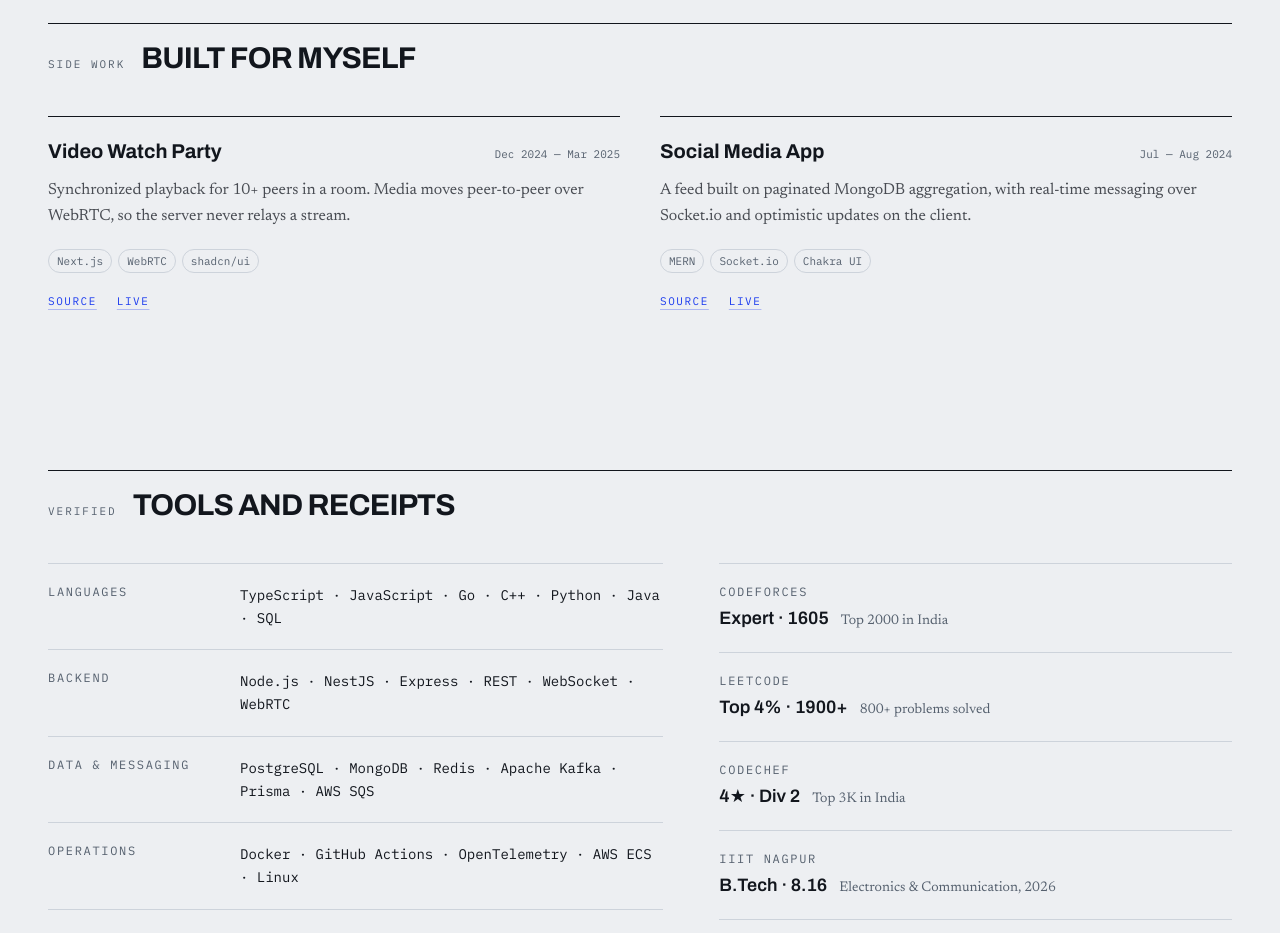
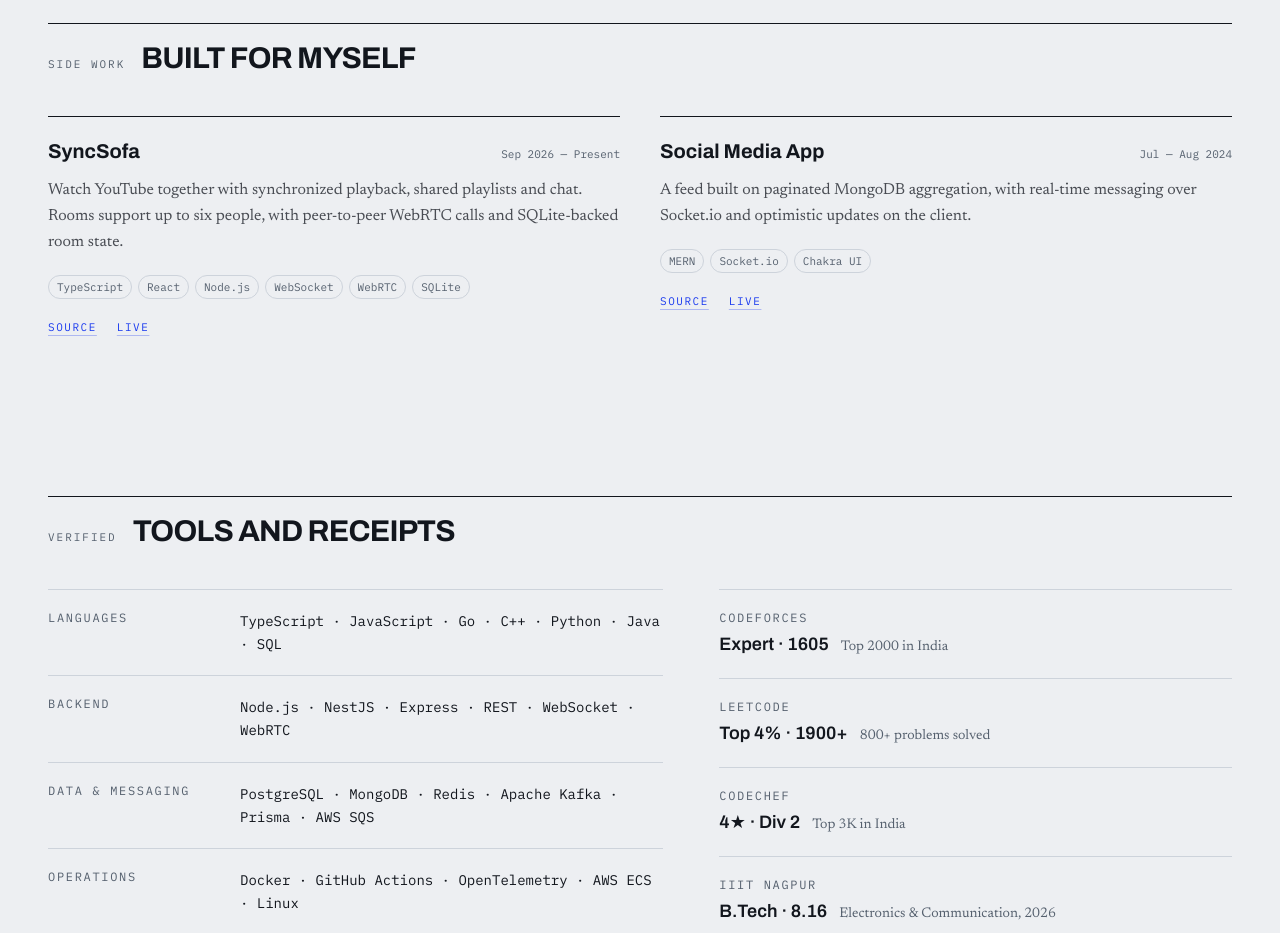
Before and after one commit to keshavsaini0311/portfolio, a React (Vite) app: page / in a window 1280 px wide. Shown: the part 2940-3873 px from the top of the page. Built offline with nearby package versions, Linux system fonts and the light colour scheme.

Commit message:
Feature live SyncSofa project and refresh resume

```diff
--- a/src/data.js
+++ b/src/data.js
@@ -1,4 +1,4 @@
-// Single source of truth for page content. Mirrors ~/Desktop/Resume/main.tex.
+// Single source of truth for page content. Mirrors ~/Desktop/Life/career/resume/main.tex.
 
 export const profile = {
   name: 'Keshav Saini',
@@ -118,12 +118,12 @@
 
 export const projects = [
   {
-    name: 'Video Watch Party',
-    period: 'Dec 2024 — Mar 2025',
-    body: 'Synchronized playback for 10+ peers in a room. Media moves peer-to-peer over WebRTC, so the server never relays a stream.',
-    stack: ['Next.js', 'WebRTC', 'shadcn/ui'],
-    code: 'https://github.com/keshavsaini0311/vid-watchparty',
-    live: 'https://vid-watchparty.onrender.com/',
+    name: 'SyncSofa',
+    period: 'Sep 2026 — Present',
+    body: 'Watch YouTube together with synchronized playback, shared playlists and chat. Rooms support up to six people, with peer-to-peer WebRTC calls and SQLite-backed room state.',
+    stack: ['TypeScript', 'React', 'Node.js', 'WebSocket', 'WebRTC', 'SQLite'],
+    code: 'https://github.com/keshavsaini0311/syncsofa',
+    live: 'https://syncsofa.onrender.com/',
   },
   {
     name: 'Social Media App',
```
Also changed, not shown: 2 other files (tests, documents, lock files or other folders).
